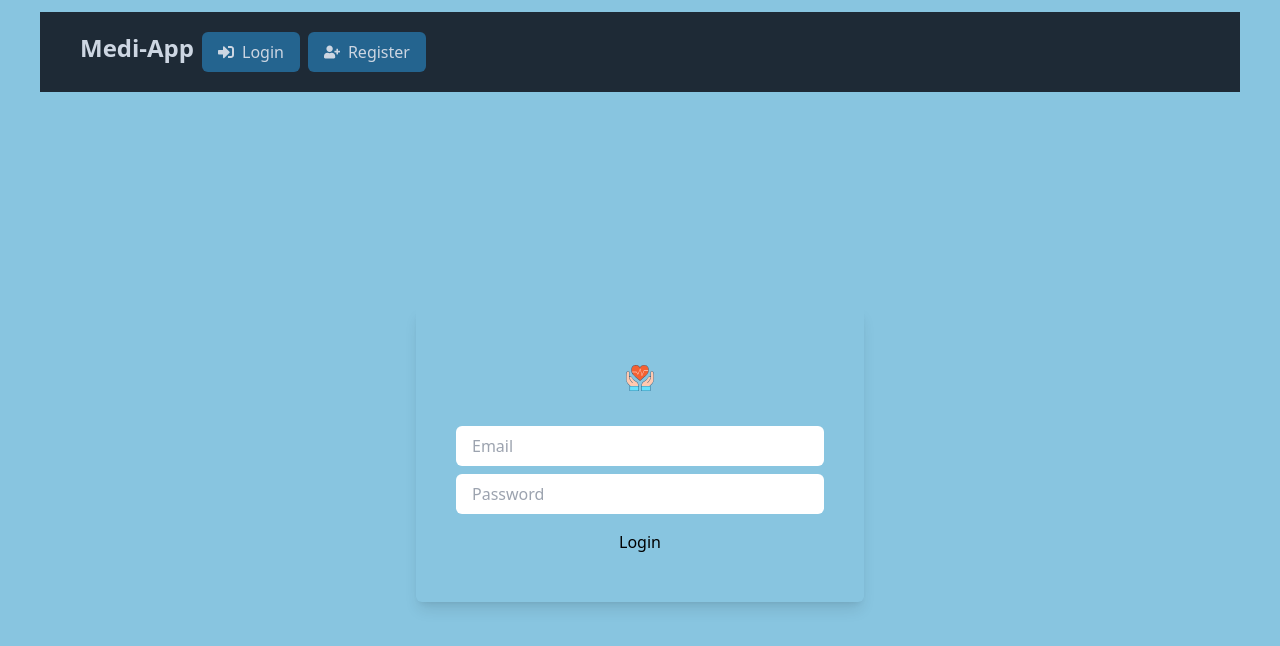
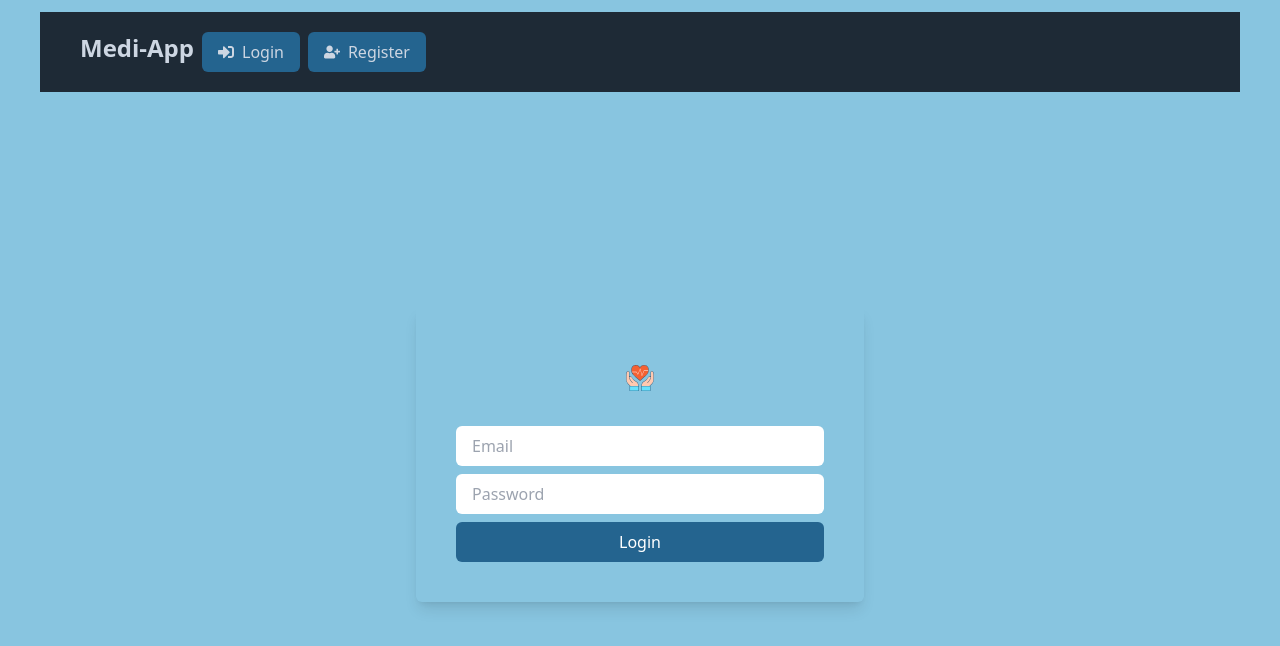
Before and after one commit to xmarchena50072-ufide/medi-app, a React (Vite) app in the folder client/: page /login in a window 1280 px wide. Shown: the top 646 px of the page. Built offline with nearby package versions, Linux system fonts and the light colour scheme.

Commit message:
Actualiza estilo de login

```diff
--- a/client/src/pages/LoginPage.jsx
+++ b/client/src/pages/LoginPage.jsx
@@ -48,7 +48,7 @@ function LoginPage() {
           {errors.password && (
             <p className="text-red-500 text-sm mb-4">Password is required</p>
           )}
-          <button className="w-full bg-blue-600 px-4 py-2 rounded-md hover:bg-blue-700 transition duration-300" type="submit">
+          <button className="w-full bg-blue text-white px-4 py-2 rounded-md hover:bg-blue transition duration-300" type="submit">
             Login
           </button>
         </form>
```
